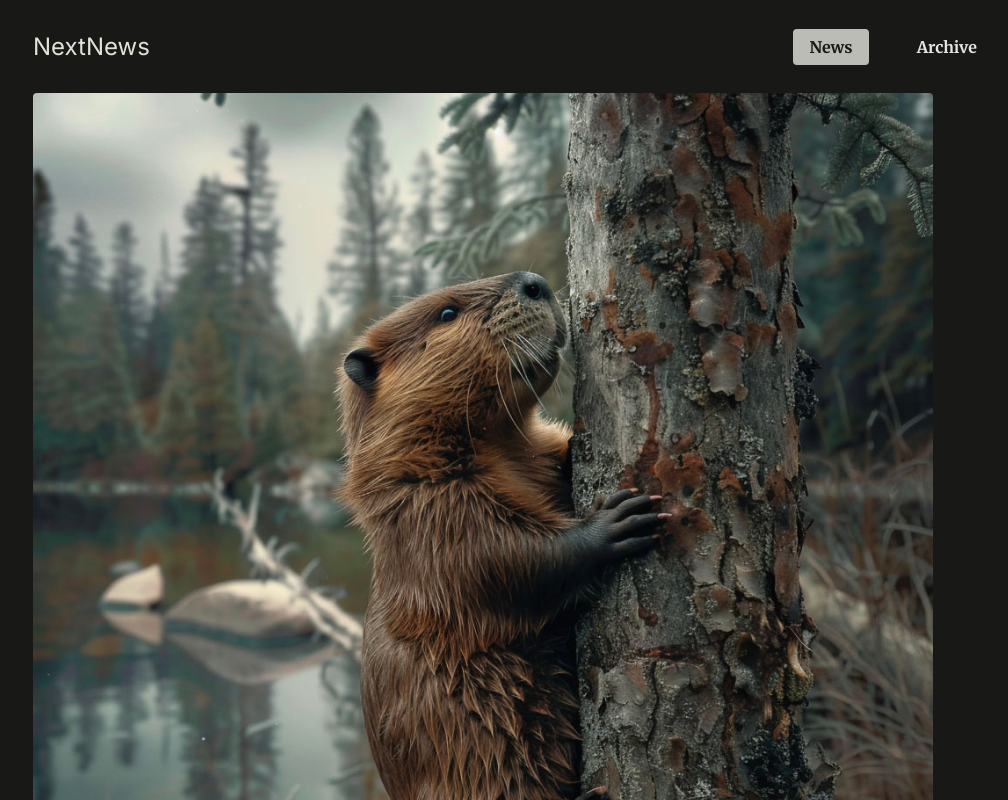
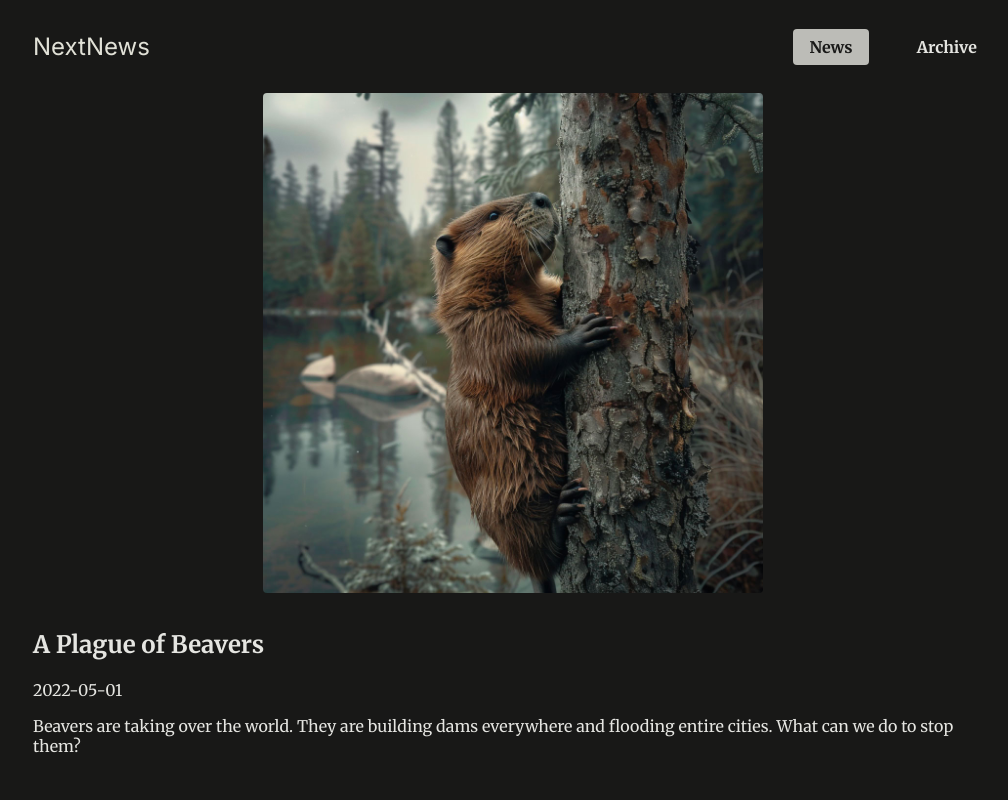
Before and after one commit to ArifEbrahim/next-news, a Next.js app: page /news/beaver-plague in a window 1280 px wide. Shown: the top 800 px of the page, without its empty margins (127-1135 px from the left). Built offline with nearby package versions, Linux system fonts and the light colour scheme.

Commit message:
article image now clickable

```diff
--- a/app/globals.css
+++ b/app/globals.css
@@ -143,6 +143,11 @@ ul {
   align-items: center;
 }
 
+.image-container{
+  display: flex;
+  justify-content: center;
+}
+
 .news-article img {
   margin-bottom: 1rem;
   border-radius: 4px;
--- a/app/news/[slug]/page.tsx
+++ b/app/news/[slug]/page.tsx
@@ -1,5 +1,6 @@
 import { getOneArticle } from '@/lib/articles'
 import Image from 'next/image'
+import Link from 'next/link'
 import { notFound } from 'next/navigation'
 
 export default async function NewsDetailPage({
@@ -14,12 +15,16 @@ export default async function NewsDetailPage({
   return (
     <article className="news-article">
       <header>
-        <Image
-          src={`/images/${article.image}`}
-          alt={article.title}
-          height={900}
-          width={900}
-        />
+        <Link href={`/news/${article.slug}/image`}>
+          <div className='image-container'>
+            <Image
+              src={`/images/${article.image}`}
+              alt={article.title}
+              height={500}
+              width={500}
+            />
+          </div>
+        </Link>
         <h1>{article.title}</h1>
         <time dateTime={article.date}>{article.date}</time>
       </header>
```
Also changed, not shown: app/news/[slug]/image/page.tsx (added, +19 -0 lines).
